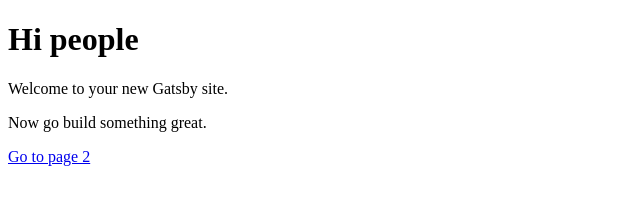
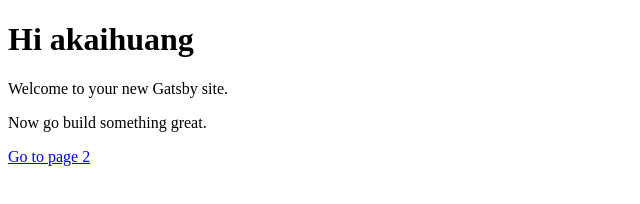
Before and after one commit to akaiHuang/my-react-app, a Gatsby site: page / in a window 1280 px wide. Shown: the whole page, without its empty margins (0-640 px from the left). Built offline with nearby package versions, Linux system fonts and the light colour scheme; Gatsby itself is replaced by a stand-in of ours.

Commit message:
changeTitle

```diff
--- a/src/pages/index.js
+++ b/src/pages/index.js
@@ -3,7 +3,7 @@ import Link from 'gatsby-link'
 
 const IndexPage = () => (
   <div>
-    <h1>Hi people</h1>
+    <h1>Hi akaihuang</h1>
     <p>Welcome to your new Gatsby site.</p>
     <p>Now go build something great.</p>
     <Link to="/page-2/">Go to page 2</Link>
```
